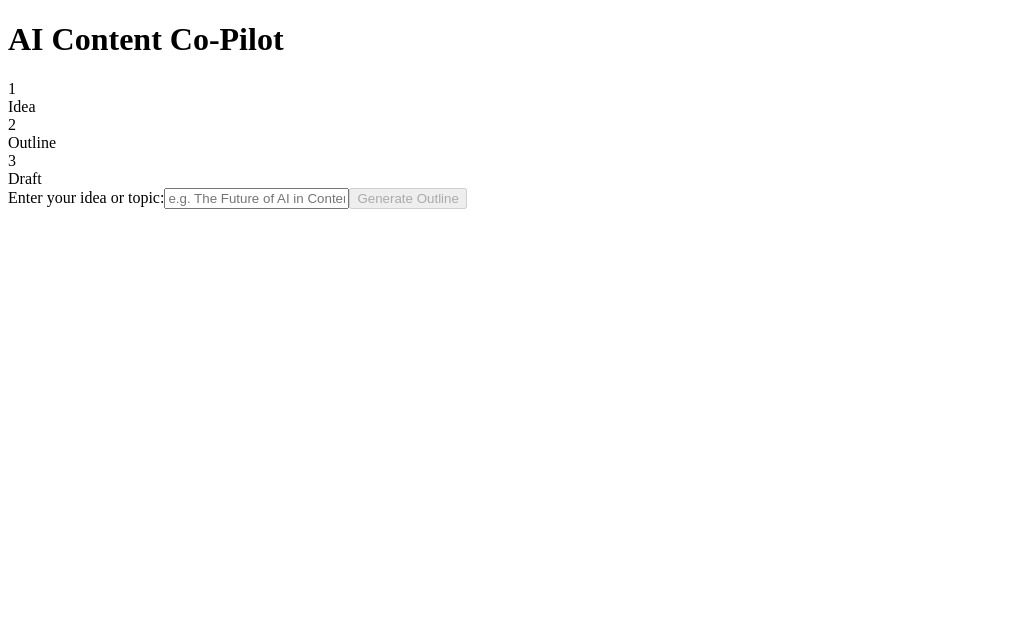
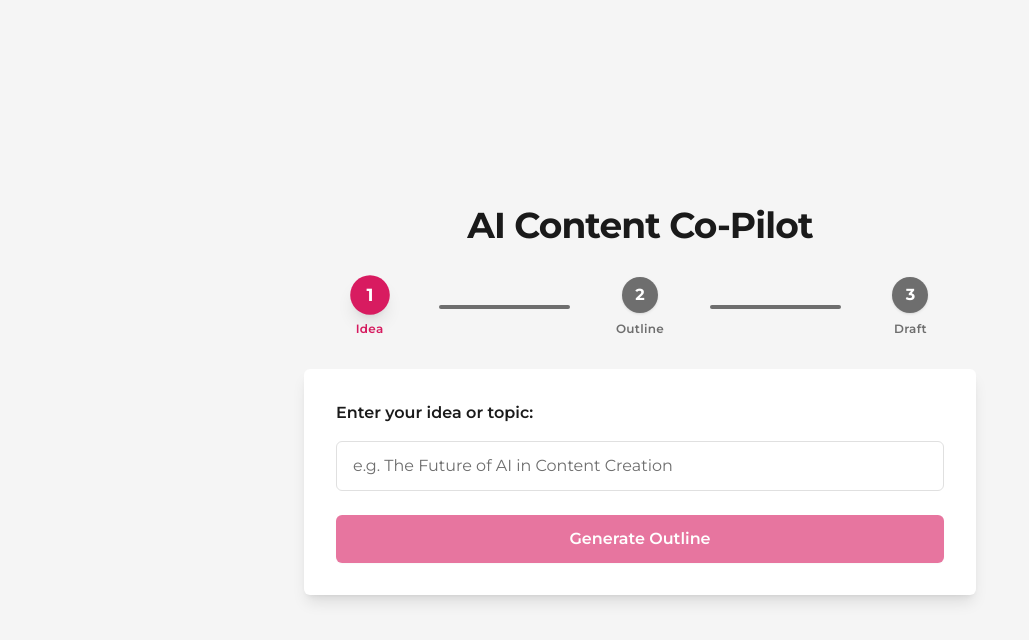
Before and after one commit to Hornet222/ai-content-copilot, a Next.js app in the folder frontend/: page / in a window 1280 px wide. Shown: the top 640 px of the page, without its empty margins (0-1029 px from the left). Built offline with nearby package versions, Linux system fonts and the light colour scheme.

Commit message:
add css styling

```diff
--- a/frontend/app/layout.tsx
+++ b/frontend/app/layout.tsx
@@ -1,13 +1,17 @@
 import React from "react";
+import "../styles/globals.css";
 
 export default function RootLayout({
   children,
 }: {
-  children: React.ReactNode
+  children: any
 }) {
   return (
     <html lang="en">
-      <body>{children}</body>
+      <head>
+        <link href="https://fonts.googleapis.com/css2?family=Montserrat:wght@400;600;700&display=swap" rel="stylesheet" />
+      </head>
+      <body className="font-sans bg-brand-white text-brand-charcoal">{children}</body>
     </html>
   );
 }
--- a/frontend/app/page.tsx
+++ b/frontend/app/page.tsx
@@ -18,7 +18,7 @@ export default function Home() {
   const [draftError, setDraftError] = useState('');
   const [activeStep, setActiveStep] = useState(0);
 
-  const handleSubmit = async (e: React.FormEvent) => {
+  const handleSubmit = async (e: any) => {
     e.preventDefault();
     setLoading(true);
     setError('');
@@ -63,88 +63,88 @@ export default function Home() {
   };
 
   return (
-    <main className="min-h-screen flex flex-col items-center justify-center p-4 bg-gray-50">
-      <h1 className="text-3xl font-bold mb-8">AI Content Co-Pilot</h1>
+    <main className="min-h-screen flex flex-col items-center justify-center p-4 bg-brand-grayLight">
+      <h1 className="text-4xl font-bold mb-8 text-brand-charcoal tracking-tight">AI Content Co-Pilot</h1>
       {/* Stepper */}
       <div className="flex items-center mb-8 w-full max-w-2xl">
         {steps.map((step, idx) => (
-          <React.Fragment key={step.label}>
+          <>
             <div className="flex flex-col items-center flex-1">
-              <div className={`rounded-full w-8 h-8 flex items-center justify-center font-bold text-white ${
-                activeStep === idx
-                  ? 'bg-blue-600 scale-110 shadow-lg'
+              <div className={`rounded-full w-9 h-9 flex items-center justify-center font-bold text-white shadow transition-all duration-200
+                ${activeStep === idx
+                  ? 'bg-brand-pink scale-110 shadow-lg'
                   : activeStep > idx
-                  ? 'bg-green-500'
-                  : 'bg-gray-300'
-              }`}>
+                  ? 'bg-brand-charcoal'
+                  : 'bg-brand-grayMedium'}
+              `}>
                 {idx + 1}
               </div>
-              <span className={`mt-2 text-xs font-medium ${activeStep === idx ? 'text-blue-700' : 'text-gray-500'}`}>{step.label}</span>
+              <span className={`mt-2 text-xs font-semibold tracking-wide ${activeStep === idx ? 'text-brand-pink' : 'text-brand-grayMedium'}`}>{step.label}</span>
             </div>
             {idx < steps.length - 1 && (
-              <div className={`flex-1 h-1 ${activeStep > idx ? 'bg-green-500' : 'bg-gray-300'}`}></div>
+              <div className={`flex-1 h-1 ${activeStep > idx ? 'bg-brand-charcoal' : 'bg-brand-grayMedium'} mx-1 rounded-full`}></div>
             )}
-          </React.Fragment>
+          </>
         ))}
       </div>
       {/* Step Content */}
-      <div className="w-full max-w-2xl bg-white rounded shadow p-6">
+      <div className="w-full max-w-2xl bg-white rounded-md shadow-lg p-8">
         {activeStep === 0 && (
           <form className="flex flex-col gap-4" onSubmit={handleSubmit}>
-            <label className="font-medium">Enter your idea or topic:</label>
+            <label className="font-semibold text-brand-charcoal">Enter your idea or topic:</label>
             <input
               type="text"
               placeholder="e.g. The Future of AI in Content Creation"
-              className="border rounded px-3 py-2"
+              className="border border-brand-grayBorder rounded-md px-4 py-3 focus:outline-none focus:ring-2 focus:ring-brand-pink text-base placeholder-brand-grayMedium transition"
               value={topic}
               onChange={e => setTopic(e.target.value)}
               disabled={loading || draftLoading}
             />
             <button
               type="submit"
-              className="bg-blue-600 text-white rounded px-4 py-2 hover:bg-blue-700"
+              className="button-primary mt-2 disabled:opacity-60"
               disabled={loading || !topic.trim() || draftLoading}
             >
               {loading ? 'Generating...' : 'Generate Outline'}
             </button>
-            {error && <div className="border rounded p-2 text-red-600 text-center">{error}</div>}
+            {error && <div className="border border-red-200 rounded-md p-2 text-red-600 text-center bg-red-50">{error}</div>}
           </form>
         )}
         {activeStep === 1 && (
           <>
-            <h2 className="text-xl font-semibold mb-2">Outline</h2>
-            <pre className="border rounded p-4 text-left whitespace-pre-wrap bg-gray-50 mb-4">
+            <h2 className="text-2xl font-bold mb-3 text-brand-charcoal">Outline</h2>
+            <pre className="border border-brand-grayBorder rounded-md p-4 text-left whitespace-pre-wrap bg-brand-grayLight mb-4 text-base font-mono">
               {outline}
             </pre>
             <div className="flex gap-2">
               <button
                 onClick={handleBack}
-                className="bg-gray-300 text-gray-800 rounded px-4 py-2 hover:bg-gray-400"
+                className="button-secondary"
                 disabled={loading || draftLoading}
               >
                 Back
               </button>
               <button
                 onClick={handleDraft}
-                className="bg-green-600 text-white rounded px-4 py-2 hover:bg-green-700"
+                className="button-primary"
                 disabled={draftLoading}
               >
                 {draftLoading ? 'Generating Draft...' : 'Generate Draft'}
               </button>
             </div>
-            {draftError && <div className="border rounded p-2 text-red-600 text-center mt-4">{draftError}</div>}
+            {draftError && <div className="border border-red-200 rounded-md p-2 text-red-600 text-center bg-red-50 mt-4">{draftError}</div>}
           </>
         )}
         {activeStep === 2 && (
           <>
-            <h2 className="text-xl font-semibold mb-2">Draft</h2>
-            <pre className="border rounded p-4 text-left whitespace-pre-wrap bg-gray-100 mb-4">
+            <h2 className="text-2xl font-bold mb-3 text-brand-charcoal">Draft</h2>
+            <pre className="border border-brand-grayBorder rounded-md p-4 text-left whitespace-pre-wrap bg-brand-grayLight mb-4 text-base font-mono">
               {draft}
             </pre>
             <div className="flex gap-2">
               <button
                 onClick={handleBack}
-                className="bg-gray-300 text-gray-800 rounded px-4 py-2 hover:bg-gray-400"
+                className="button-secondary"
                 disabled={loading || draftLoading}
               >
                 Back
--- /dev/null
+++ b/frontend/postcss.config.js
@@ -0,0 +1,6 @@
+module.exports = {
+  plugins: {
+    tailwindcss: {},
+    autoprefixer: {},
+  },
+};
--- /dev/null
+++ b/frontend/styles/globals.css
@@ -0,0 +1,14 @@
+@tailwind base;
+@tailwind components;
+@tailwind utilities;
+
+html, body {
+  @apply bg-brand-white text-brand-charcoal font-sans;
+}
+
+.button-primary {
+  @apply bg-brand-pink text-white font-semibold text-base px-6 py-3 rounded-md shadow-sm transition hover:bg-brand-pinkDark focus:outline-none focus:ring-2 focus:ring-brand-pink focus:ring-offset-2;
+}
+.button-secondary {
+  @apply border-2 border-brand-pink text-brand-pink bg-white font-semibold text-base px-6 py-3 rounded-md transition hover:bg-brand-pink hover:text-white focus:outline-none focus:ring-2 focus:ring-brand-pink focus:ring-offset-2;
+}
--- a/frontend/tailwind.config.js
+++ b/frontend/tailwind.config.js
@@ -2,10 +2,29 @@
 module.exports = {
   content: [
     "./app/**/*.{js,ts,jsx,tsx}",
-    "./components/**/*.{js,ts,jsx,tsx}"
+    "./components/**/*.{js,ts,jsx,tsx}",
+    "./styles/**/*.{css}",
   ],
   theme: {
-    extend: {},
+    extend: {
+      colors: {
+        brand: {
+          pink: '#D81B60', // Primary Accent
+          pinkDark: '#C2185B', // Hover/active
+          charcoal: '#1A1A1A', // Neutral Dark
+          white: '#FFFFFF', // Neutral Light
+          grayLight: '#F5F5F5', // Neutral Gray (light)
+          grayMedium: '#6E6E6E', // Neutral Gray (medium)
+          grayBorder: '#E0E0E0', // Subtle borders
+        },
+      },
+      fontFamily: {
+        sans: ['Montserrat', 'Helvetica Neue', 'Arial', 'sans-serif'],
+      },
+      borderRadius: {
+        md: '6px', // Slightly more rounded for cards, etc.
+      },
+    },
   },
   plugins: [],
 };
```
